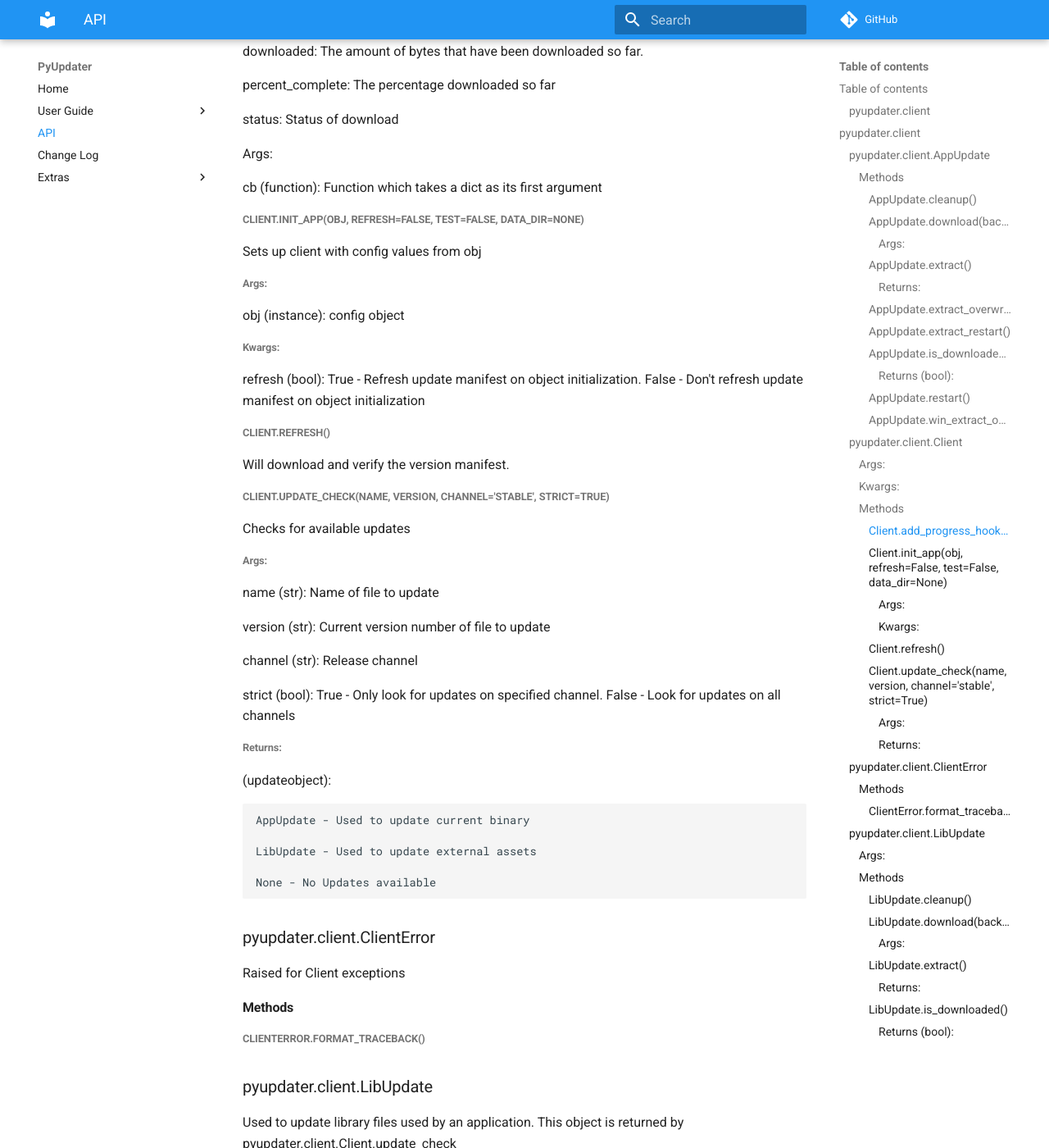
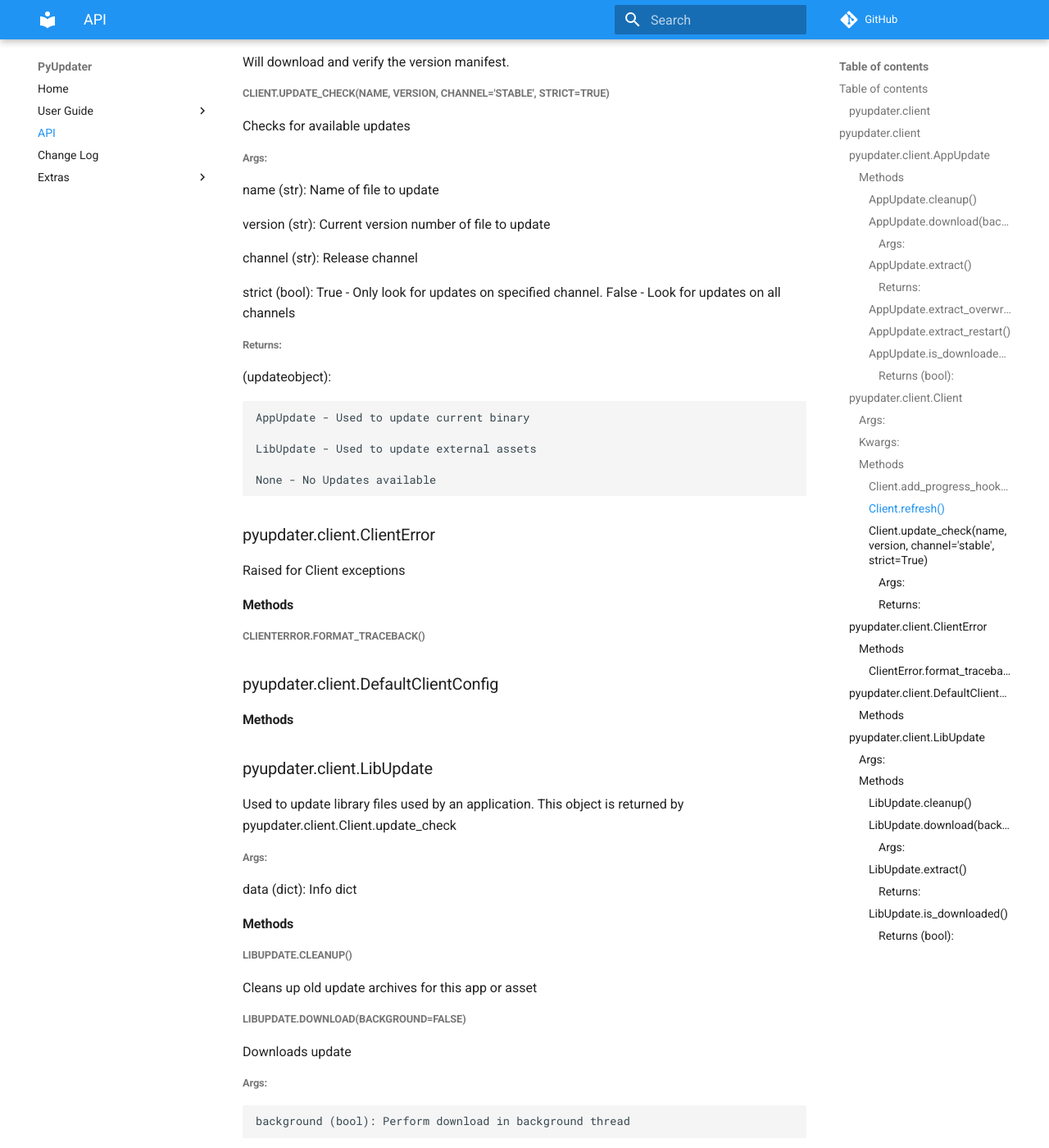
Before and after one commit to Digital-Sapphire/PyUpdater, an MkDocs documentation site: the page built from docs/api.md, in a window 1280 px wide and 1400 px high, scrolled down 2384 px. Shown: the whole window at 82% size. Built offline with MkDocs 1.6.1 and Material for MkDocs 9.7.7, drawn with Linux system fonts in a browser that asks for light colours; comment, search, counter and statistics services are not loaded; some of the changed text lies outside the part shown.

Commit message:
initial update of docs

```diff
--- a/docs/api.md
+++ b/docs/api.md
@@ -9,6 +9,7 @@
 * [pyupdater.client.AppUpdate](#pyupdaterclientappupdate)
 * [pyupdater.client.Client](#pyupdaterclientclient)
 * [pyupdater.client.ClientError](#pyupdaterclientclienterror)
+* [pyupdater.client.DefaultClientConfig](#pyupdaterclientdefaultclientconfig)
 * [pyupdater.client.LibUpdate](#pyupdaterclientlibupdate)
 
 
@@ -71,20 +72,6 @@
 
     False - File has not been downloaded.
 
-##### AppUpdate.restart()
-
-Will overwrite old binary with updated binary and
-restart the application using the updated binary.
-Not supported on windows.
-
-Deprecated: Used extract_restart instead.
-
-##### AppUpdate.win_extract_overwrite()
-
-Overwrite current binary with update binary on windows.
-
-Deprecated: Use extract_overwrite instead.
-
 ### pyupdater.client.Client
 
 Used to check for updates & returns an updateobject if there
@@ -126,20 +113,6 @@
 
 cb (function): Function which takes a dict as its first argument
 
-##### Client.init_app(obj, refresh=False, test=False, data_dir=None)
-
-Sets up client with config values from obj
-
-######Args:
-
-obj (instance): config object
-
-######Kwargs:
-
-refresh (bool):
-    True - Refresh update manifest on object initialization.
-    False - Don't refresh update manifest on object initialization
-
 ##### Client.refresh()
 
 Will download and verify the version manifest.
@@ -179,6 +152,12 @@
 ##### ClientError.format_traceback()
 
 
+
+### pyupdater.client.DefaultClientConfig
+
+
+
+#### Methods
 
 ### pyupdater.client.LibUpdate
 
--- a/mkdocs.yml
+++ b/mkdocs.yml
@@ -11,6 +11,7 @@
     - Usage | CLI | Assets: usage-cli-asset.md
     - Usage | CLI | Advanced: usage-cli-advanced.md
     - Usage | Client: usage-client.md
+    - Usage | Client | Advanced: usage-client-advanced.md
     - Usage | Client | Asset: usage-client-asset.md
     - Upgrading PyUpdater: upgrading.md
     - Create Upload Plugins: create-upload-plugin.md
```
Also changed, not shown: docs/changelog.md (+5 -1 lines), docs/usage-cli-advanced.md (+0 -57 lines), docs/usage-cli.md (+4 -0 lines), docs/usage-client-advanced.md (added, +59 -0 lines), 1 other file.
